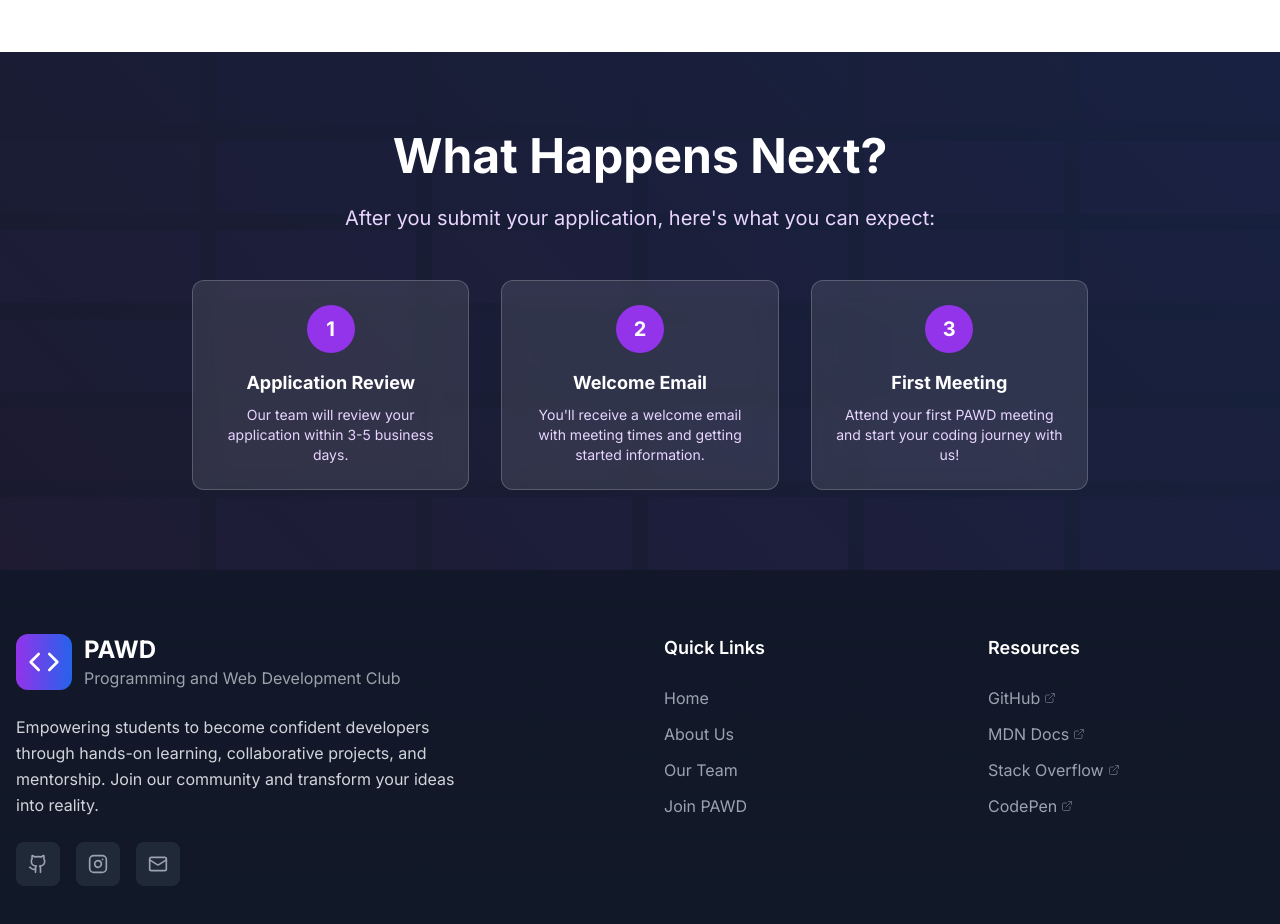
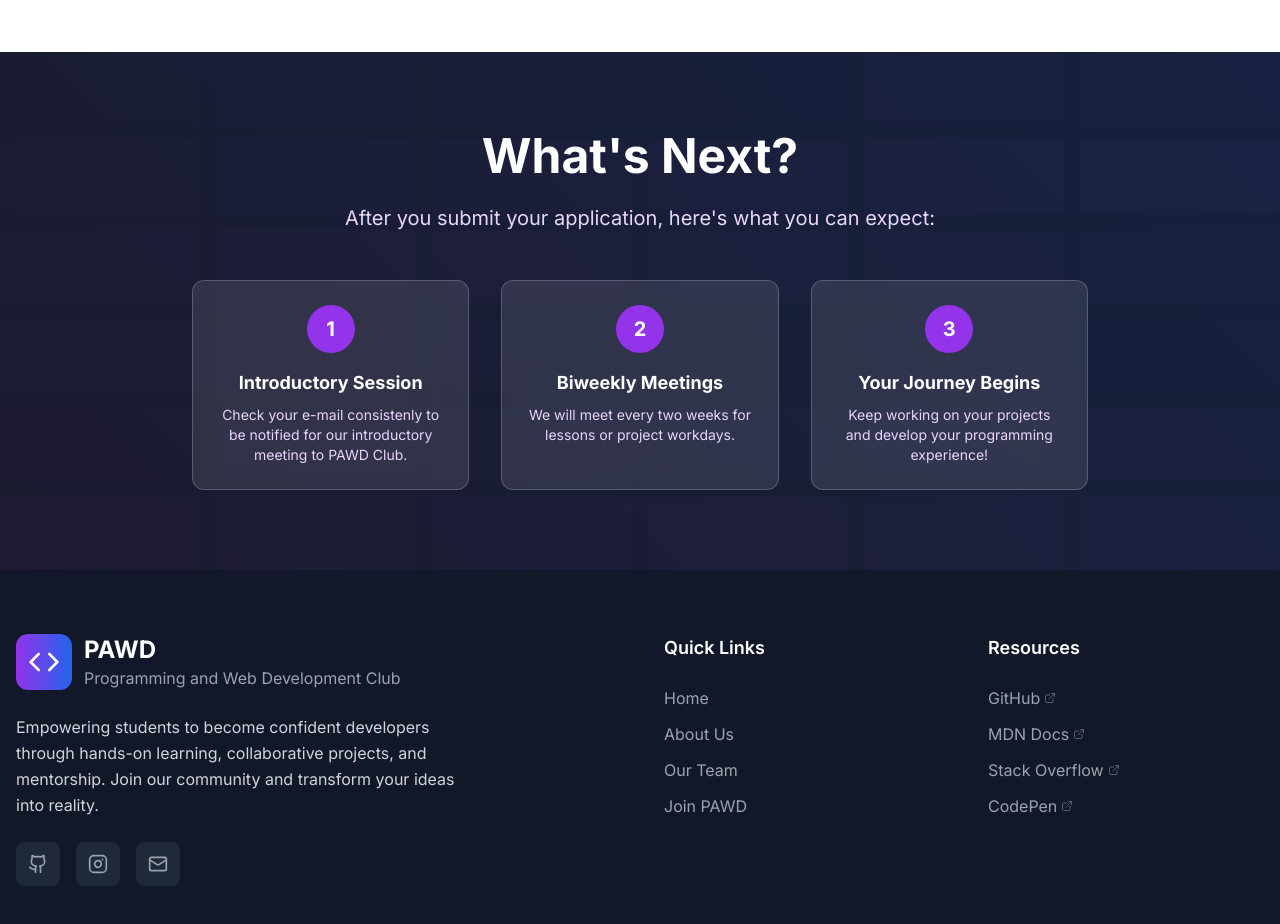
Before and after one commit to programmingcvhs/programmingcvhs.github.io, a Next.js app: page /signup in a window 1280 px wide. Shown: the part 1900-2824 px from the top of the page. Built offline with nearby package versions, Linux system fonts and the light colour scheme.

Commit message:
Update page.tsx

```diff
--- a/app/signup/page.tsx
+++ b/app/signup/page.tsx
@@ -428,7 +428,7 @@ export default function SignupPage() {
             transition={{ duration: 0.6 }}
           >
             <h2 className="text-4xl lg:text-5xl font-bold mb-6">
-              What Happens Next?
+              What's Next?
             </h2>
             <p className="text-xl mb-12 text-purple-200 max-w-2xl mx-auto">
               After you submit your application, here's what you can expect:
@@ -438,18 +438,18 @@ export default function SignupPage() {
               {[
                 {
                   step: "1",
-                  title: "Application Review",
-                  description: "Our team will review your application within 3-5 business days."
+                  title: "Introductory Session",
+                  description: "Check your e-mail consistenly to be notified for our introductory meeting to PAWD Club."
                 },
                 {
                   step: "2",
-                  title: "Welcome Email",
-                  description: "You'll receive a welcome email with meeting times and getting started information."
+                  title: "Biweekly Meetings",
+                  description: "We will meet every two weeks for lessons or project workdays."
                 },
                 {
                   step: "3",
-                  title: "First Meeting",
-                  description: "Attend your first PAWD meeting and start your coding journey with us!"
+                  title: "Your Journey Begins",
+                  description: "Keep working on your projects and develop your programming experience!"
                 }
               ].map((item, index) => (
                 <motion.div
```
